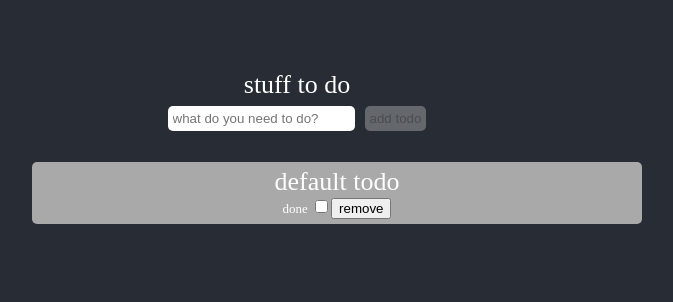
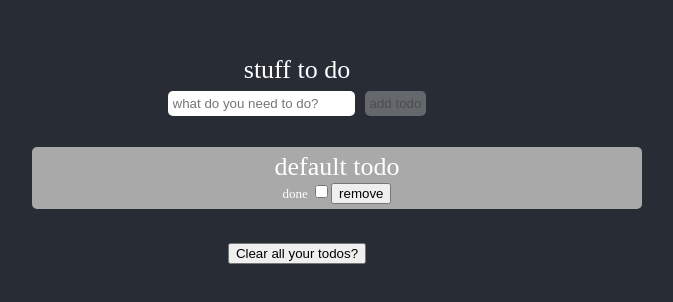
Before and after one commit to mattbimpson/todo-vue, a Vue app: page / in a window 1280 px wide. Shown: the part 240-542 px from the top of the page, without its empty margins (343-1016 px from the left). Built offline with nearby package versions, Linux system fonts and the light colour scheme; the HTML template or start-up script is replaced by a standard one.

Commit message:
start on ConfirmBtn component

```diff
--- /dev/null
+++ b/src/components/ConfirmBtn.js
@@ -0,0 +1,22 @@
+// import * as a from '../store/action-types'
+export default {
+    name: 'ConfirmBtn',
+    props: ['buttonText'],
+    data: function () {
+        return {
+            confirming: false
+        }
+    },
+    methods: {
+        toggleConfirm () {
+            this.confirming = !this.confirming
+        },
+        confirmYes () {
+            this.$emit('action')
+            this.toggleConfirm()
+        },
+        confirmNo () {
+            this.toggleConfirm()
+        }
+    }
+}
--- /dev/null
+++ b/src/components/ConfirmBtn.vue
@@ -0,0 +1,12 @@
+<template>
+    <div>
+        <div v-if="!confirming">
+            <input type="button" id="btnMain" :value="buttonText" @click="toggleConfirm" />
+        </div>
+        <div v-if="confirming">
+            <input type="button" className="confirm-yes" value="Yes" @click="confirmYes" />
+            <input type="button" className="confirm-no" value="No" @click="confirmNo" />
+        </div>
+    </div>
+</template>
+<script src='./ConfirmBtn.js' />
--- a/src/components/TodoList.vue
+++ b/src/components/TodoList.vue
@@ -5,22 +5,32 @@
                 <Todo v-for="item in todos" :key="item.id" :todo="item" />
             </ol>
         </ul>
+        <div v-show="this.todos.length">
+            <ConfirmBtn buttonText="Clear all your todos?" @action="clearAll" />
+        </div>
     </div>
 </template>
 
 <script>
 import Todo from './Todo.vue'
+import ConfirmBtn from './ConfirmBtn.vue'
 import { mapGetters } from 'vuex'
 
 export default {
     name: 'TodoList',
     components: {
-        Todo
+        Todo,
+        ConfirmBtn
     },
     computed: {
     ...mapGetters([
       'todos'
-    ])
+    ]),
+    methods: {
+        clearAll () {
+            window.alert('clearing')
+        }
+    }
   }
 }
 </script>
```
